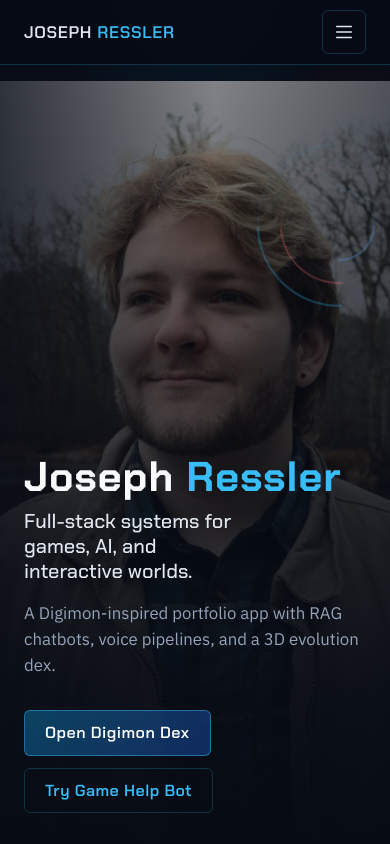
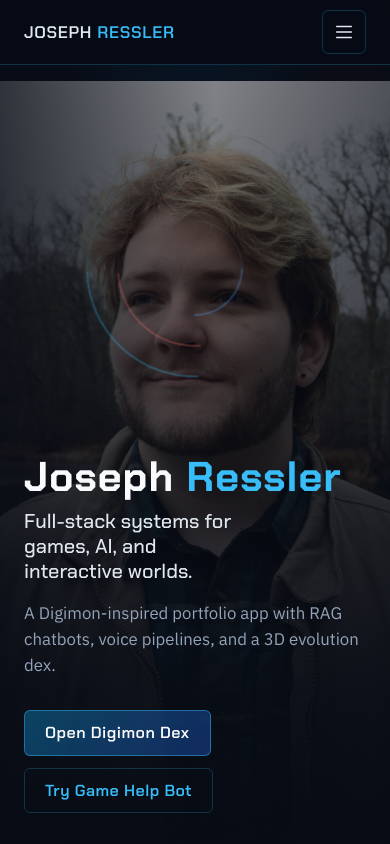
Before and after one commit to joeressler/hubapp_public, a React (Create React App) app in the folder frontend/: page / in a window 390 px wide. Shown: the top 844 px of the page. Built offline with nearby package versions, Linux system fonts and the light colour scheme; no server answers.

Commit message:
mobile fixes

```diff
--- a/frontend/src/index.css
+++ b/frontend/src/index.css
@@ -1284,8 +1284,11 @@ textarea {
 @media (max-width: 720px) {
   .home-hero-rings {
     opacity: 0.28;
-    right: -8%;
-    top: 8%;
+    right: auto;
+    left: 50%;
+    top: 10%;
+    width: min(220px, 56vw);
+    transform: translateX(-50%);
   }
 
   .home-hero-content {
```
